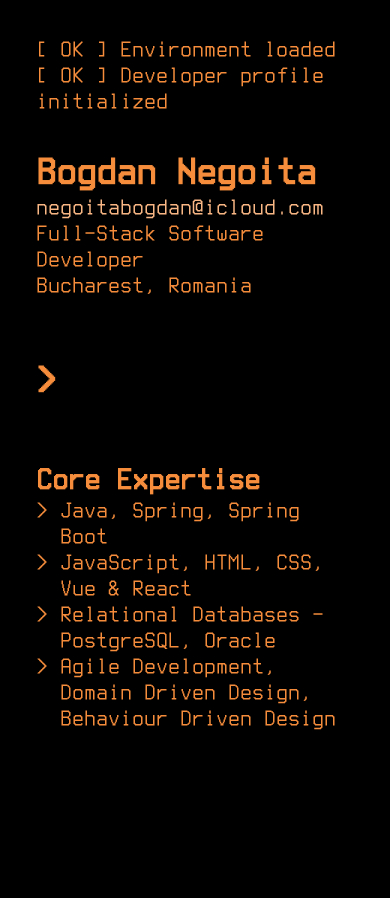
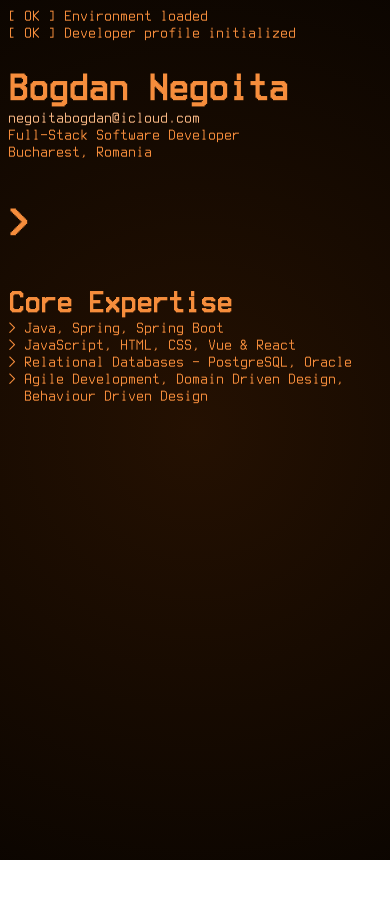
Before and after one commit to bogdanbis/bogdanbis.github.io, a Next.js app: page / in a window 390 px wide. Shown: the top 898 px of the page. After the commit the page ends 860 px from the top, so only its background shows below. Built offline with nearby package versions, Linux system fonts and the light colour scheme.

Commit message:
adjust styling on mobile

```diff
--- a/src/app/assets/_typography.scss
+++ b/src/app/assets/_typography.scss
@@ -1,6 +1,8 @@
 body {
     font-family: 'Terminus', monospace;
-    font-size: 24px;
+    @media only screen and (min-width: 764px) {
+        font-size: 24px;
+    }
 }
 
 :root {
--- a/src/app/assets/style.scss
+++ b/src/app/assets/style.scss
@@ -5,13 +5,16 @@
 @import 'typography';
 
 body {
-	margin: var(--spacer-l);
 	height: 100vh;
 	-webkit-font-smoothing: antialiased;
 	-moz-osx-font-smoothing: grayscale;
 	color: var(--text-color);
 	background: var(--background);
-	// background: radial-gradient(circle, var(--background-highlight) 0%, black 150%);
+	background: radial-gradient(circle, var(--background-highlight) 0%, black 150%);
+
+	@media only screen and (min-width: 764px) {
+		margin: var(--spacer-l);
+	}
 }
 
 header, section {
```
